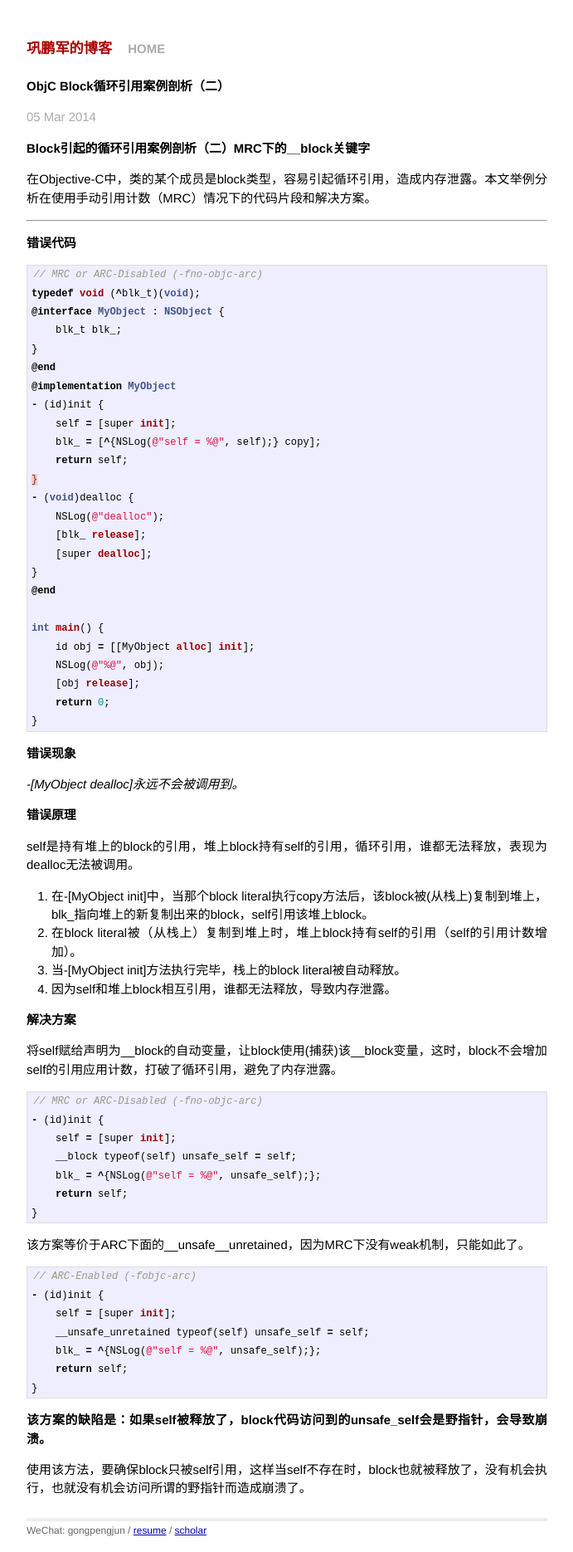
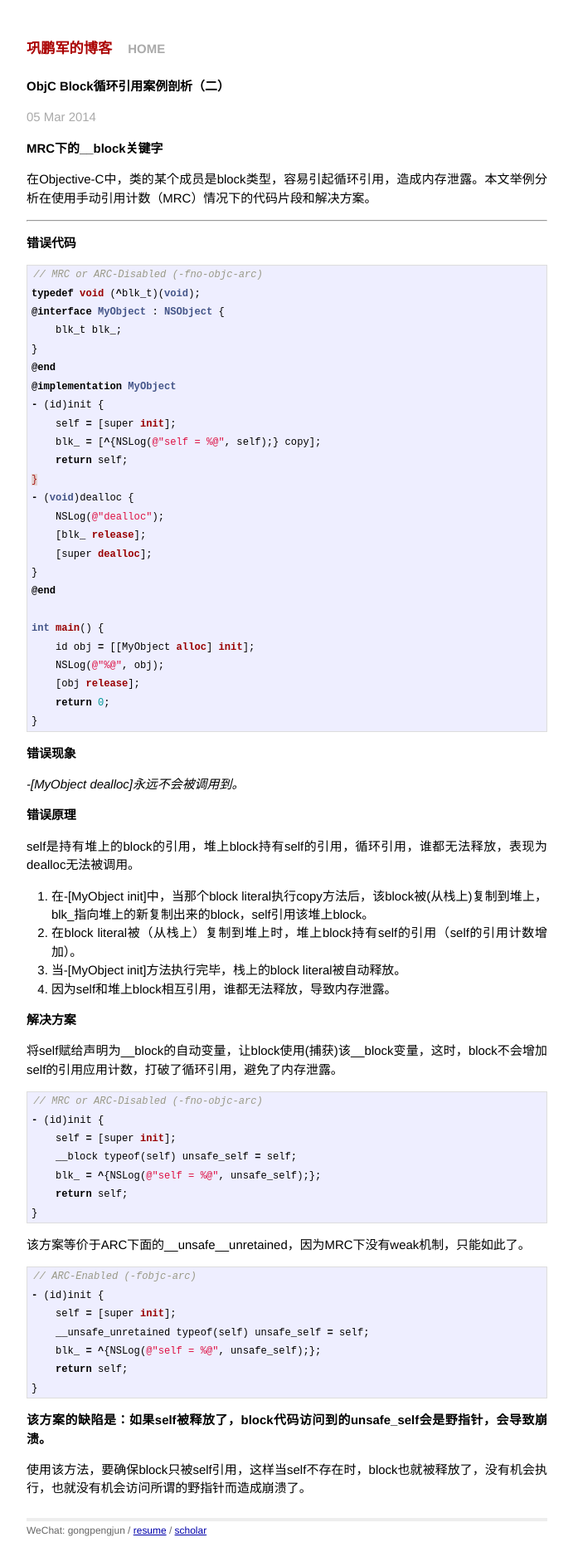
Before and after one commit to gongpengjun/gongpengjun.github.io, a Jekyll site: the page built from _posts/2014-03-05-block-circular-reference-in-mrc.markdown, in a window 1280 px wide. Shown: the whole page at 83% size, without its empty margins (294-985 px from the left). Built offline with Jekyll 4.4.1, drawn with Linux system fonts in a browser that asks for light colours.

Commit message:
objc block content title

```diff
--- a/_posts/2014-03-04-block-circular-reference-in-arc.markdown
+++ b/_posts/2014-03-04-block-circular-reference-in-arc.markdown
@@ -5,7 +5,7 @@ date:   2014-03-04 10:00:00
 categories: Objective-C
 ---
 
-# Block引起的循环引用案例剖析（一）ARC下的__weak关键字
+# ARC下的__weak关键字
 
 在Objective-C中，类的某个成员是block类型，容易引起循环引用，造成内存泄露。本文举例分析在使用自动引用计数（ARC）情况下的代码片段和解决方案。
 
--- a/_posts/2014-03-05-block-circular-reference-in-mrc.markdown
+++ b/_posts/2014-03-05-block-circular-reference-in-mrc.markdown
@@ -5,7 +5,7 @@ date:   2014-03-05 10:00:00
 categories: Objective-C
 ---
 
-# Block引起的循环引用案例剖析（二）MRC下的__block关键字
+# MRC下的__block关键字
 
 在Objective-C中，类的某个成员是block类型，容易引起循环引用，造成内存泄露。本文举例分析在使用手动引用计数（MRC）情况下的代码片段和解决方案。
 
--- a/_posts/2014-03-12-block-circular-reference-in-arc-mrc-comparison.markdown
+++ b/_posts/2014-03-12-block-circular-reference-in-arc-mrc-comparison.markdown
@@ -5,7 +5,7 @@ date:   2014-03-12 10:00:00
 categories: Objective-C
 ---
 
-# Block引起的循环引用案例剖析（三）ARC下的__block关键字
+# ARC下的__block关键字
 
 为了避免Block相关的循环引用，MRC下使用\_\_block关键字，ARC下使用\_\_Weak关键字，它们有什么区别？既然ARC下的\_\_weak关键字更好，那为什么在ARC下看到有时使用\_\_block呢？是为了避免循环引用吗？不是的话，那ARC下的\_\_block关键字又是干什么用的呢？下面我们就来一一回答这几个问题，并举一个真实的案例说明ARC下的\_\_weak和\_\_block两个关键字各自的妙用。
 
```
